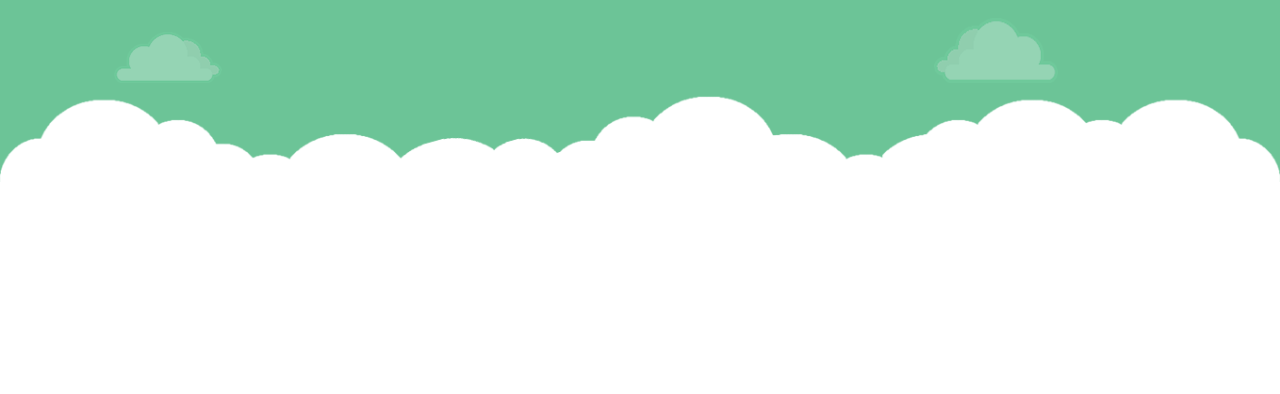
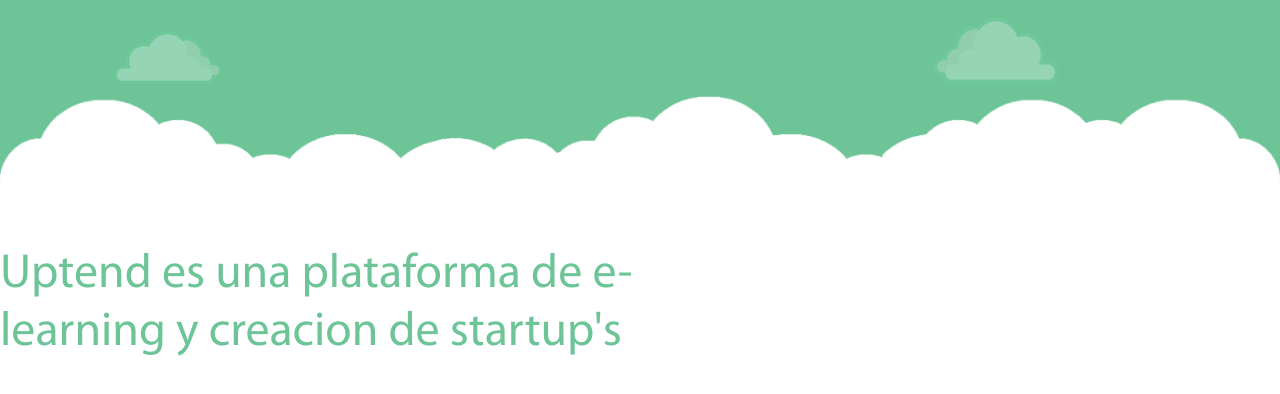
Before and after one commit to boolinc/training, a plain HTML site: page front-end/uptend/index.html in a window 1280 px wide. Shown: the part 618-1012 px from the top of the page. Drawn offline with Linux system fonts and the light colour scheme.

Commit message:
Algunos arreglos

```diff
--- a/front-end/uptend/css/style.css
+++ b/front-end/uptend/css/style.css
@@ -45,6 +45,16 @@
     width: 100%;
     background-color: #FFF;
 }
+p{
+    font-size:3em;
+    color:#6cc497;
+}
+.part{
+    height:auto;
+    width:50%;
+    padding-top:5%;
+    font-family:MyriadPro;
+}
 @font-face{
     font-family:"MyriadPro";
     src: url("../fonts/myriad-pro/MYRIADPRO-REGULAR.woff") format("woff");
--- a/front-end/uptend/index.html
+++ b/front-end/uptend/index.html
@@ -36,6 +36,9 @@
         </script>
     </div>
     <div class="information">
+        <div class="part">
+            <p>Uptend es una plataforma de e-learning y creacion de startup's</p>
+        </div>
     </div>
 </body>
 </html>
```
